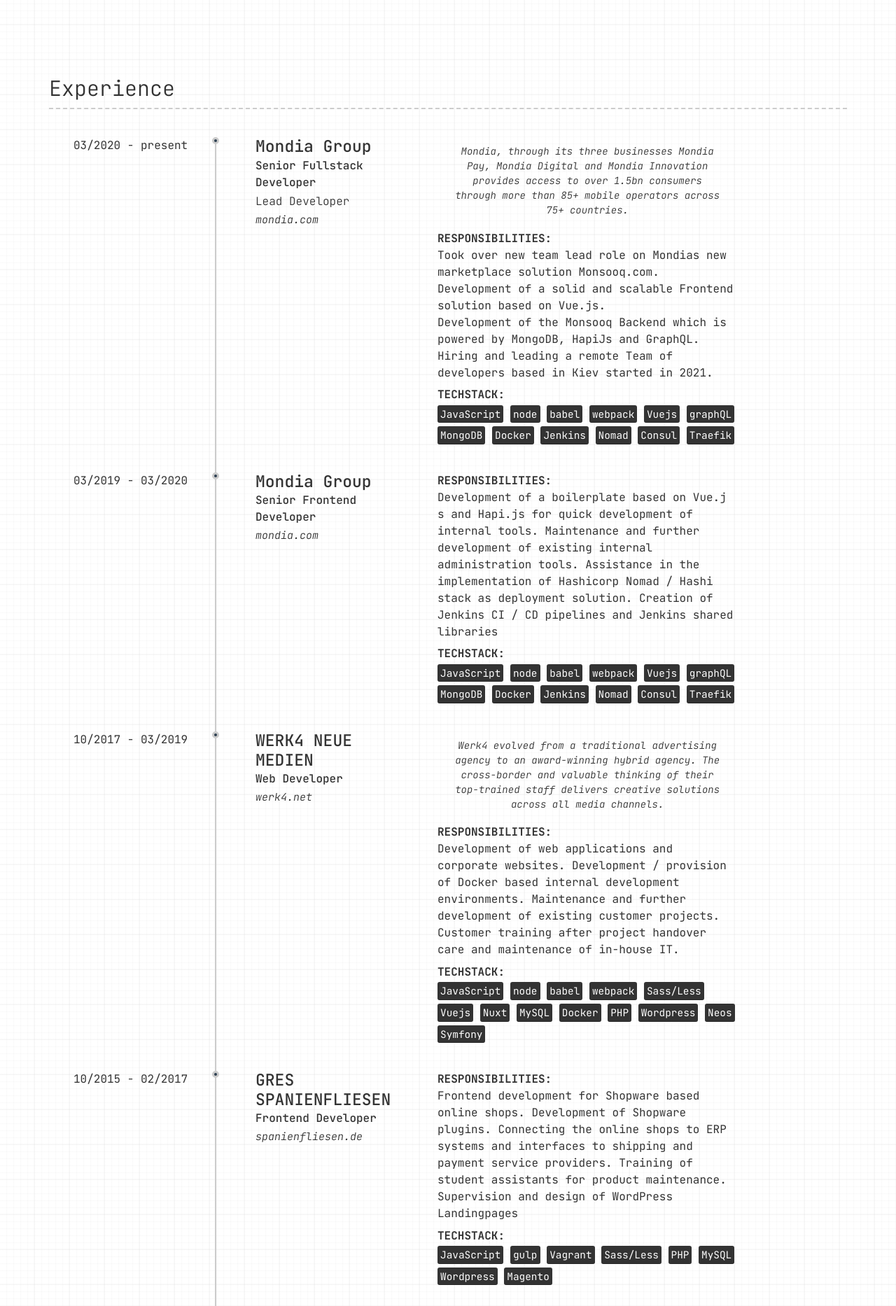
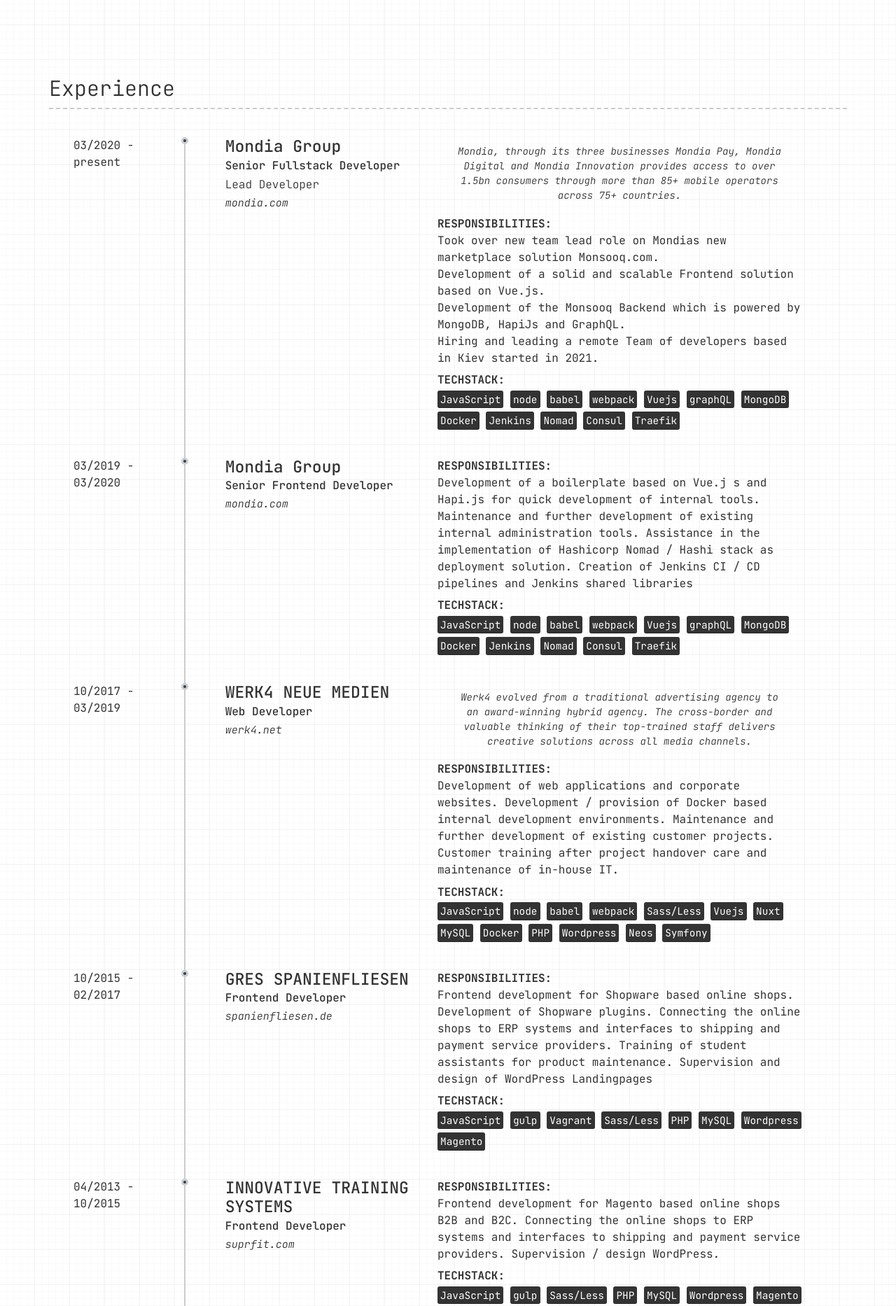
Before and after one commit to s-oehding/s-oehding.github.io, a Jekyll site: the page built from index.md, in a window 1280 px wide. Shown: the part 564-2430 px from the top of the page at 70% size. Built offline with Jekyll 4.4.1, drawn with Linux system fonts in a browser that asks for light colours; nearby versions of some CDN libraries.

Commit message:
timeline grid

```diff
--- a/_includes/section-timeline.html
+++ b/_includes/section-timeline.html
@@ -2,11 +2,11 @@
   <div class="row clearfix layout layout-{{item.layout | default: 'left'}} border-{{item.border | default: 'no'}}">
 
     <div class="row timeline-row col-sm-12 col-md-6">
-      <div class="col-sm-12 col-md-5 col-print-12 hidden-sm hidden-xs daterange">
+      <div class="col-sm-12 col-md-4 col-print-12 hidden-sm hidden-xs daterange">
         {%- if item.daterange -%}<p>{{ item.daterange }}</p>{%- endif -%}
       </div>
       <div class="col-md-1 hidden-sm hidden-xs timeline-item"> </div>
-      <div class="col-sm-12 col-md-6 col-print-12 details mb-sm-2">
+      <div class="col-sm-12 col-md-7 col-print-12 details mb-sm-2">
         <h4 class="" id="{{ item.title | slugify }}">{{ item.title }}</h4>
         {%- if item.sub_title -%}<p><b>{{ item.sub_title }}</b></p>{%- endif -%}
 
@@ -32,7 +32,7 @@
       </div>
     </div>
 
-    <div class="col-xs-12 col-sm-12 col-md-5 col-print-12 content">
+    <div class="col-xs-12 col-sm-12 col-md-6 col-print-12 content">
       {%- if item.quote -%}
         <p class="quote">{{ item.quote }}</p>
       {%- endif -%}
```
